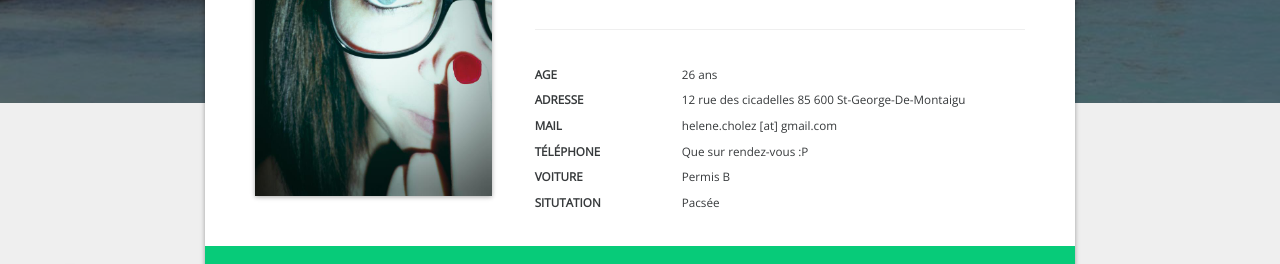
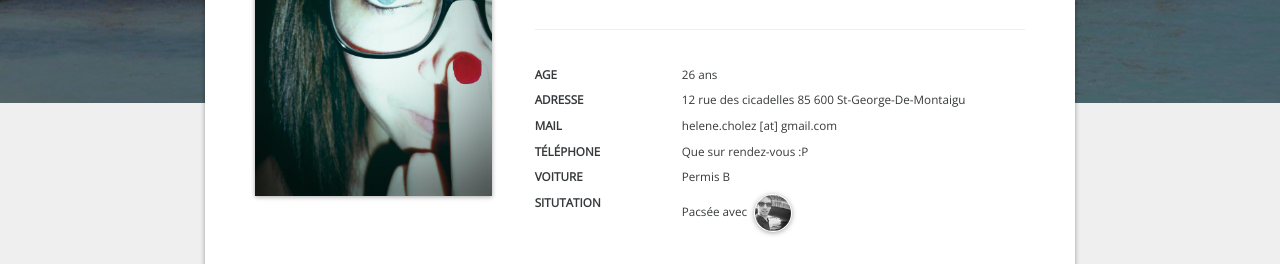
Before and after one commit to tdubuffet/portfolio-cholez, a website: page index.html in a window 1280 px wide. Shown: the part 417-681 px from the top of the page. Drawn offline with nearby package versions, Linux system fonts and the light colour scheme; files whose address does not match are found by name.

Commit message:
super boy !

```diff
--- a/asset/sass/_template.scss
+++ b/asset/sass/_template.scss
@@ -87,9 +87,19 @@ header{
   position: relative;
   z-index: 10;
 
+  .super-boy {
+    width: 38px;
+    height: 38px;
+    border-radius: 50%;
+    padding: 0;
+    box-shadow: 0 1px 6px rgba(0, 0, 0, 0.12), 0 1px 4px rgba(0, 0, 0, 0.24);
+    margin-left: 4px;
+    overflow: hidden;
+  }
+
   .informations {
+    padding: 57px 50px 15px 50px;
 
-    padding: 57px 50px 15px 50px;
     .img-shadow {
       position: relative;
       max-width: 100%;
@@ -240,7 +250,6 @@ h3.title{
 }
 
 .experiences{
-
   padding: 57px 50px 27px 50px;
 
   .row{
@@ -261,6 +270,7 @@ h3.title{
     .title-post{
       font-weight: bold;
     }
+
     p{
       text-align: justify;
       font-size: 0.9em;
--- a/index.html
+++ b/index.html
@@ -90,7 +90,7 @@
 
                     <li class="clearfix">
                         <strong class="title">Situtation</strong>
-                        <span class="cont">Pacsée</span>
+                        <span class="cont">Pacsée avec </span>  <a href="http://thibaultdubuffet.ovh/" target="_blank"><img class="btn btn-link super-boy" src="asset/images/thibault.jpeg" alt="Thibault DUBUFFET"></a>
                     </li>
 
                 </ul>
```
Also changed, not shown: asset/compiled/master.css, asset/images/thibault.jpeg (added).
